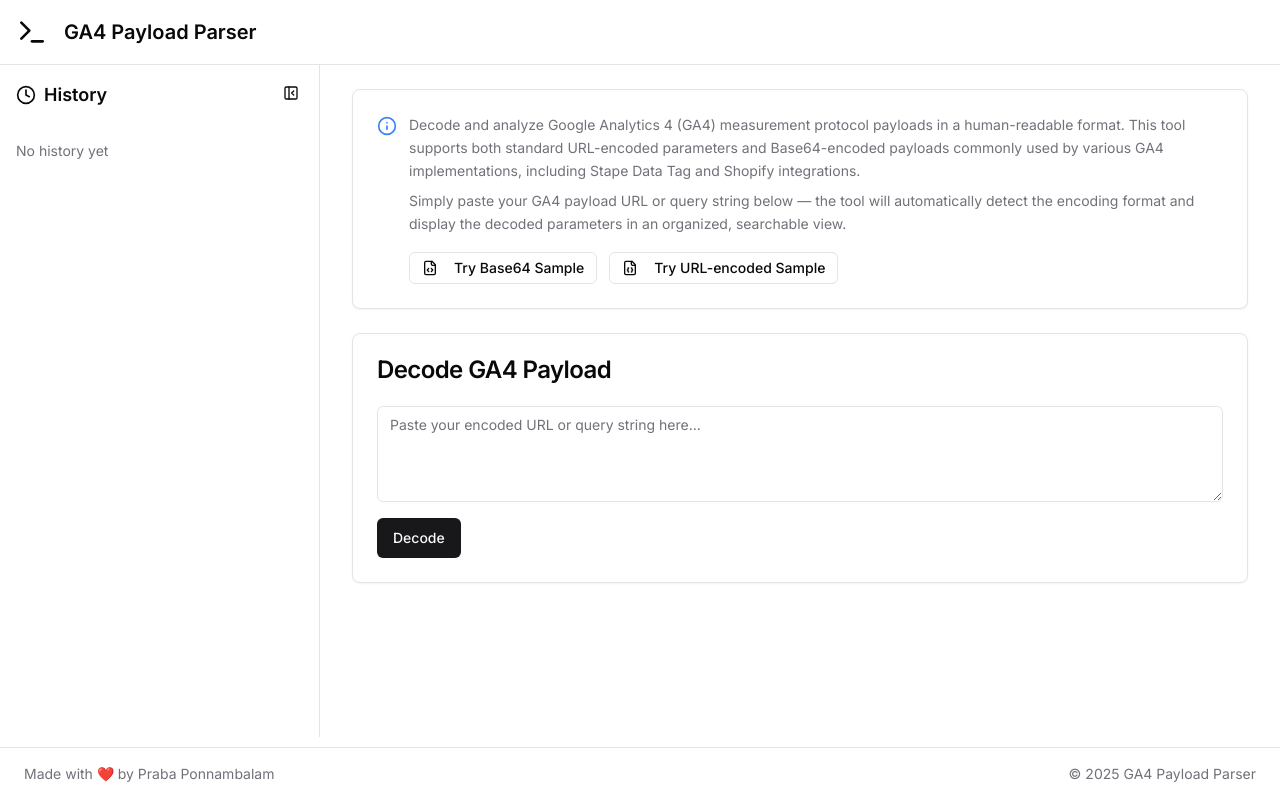
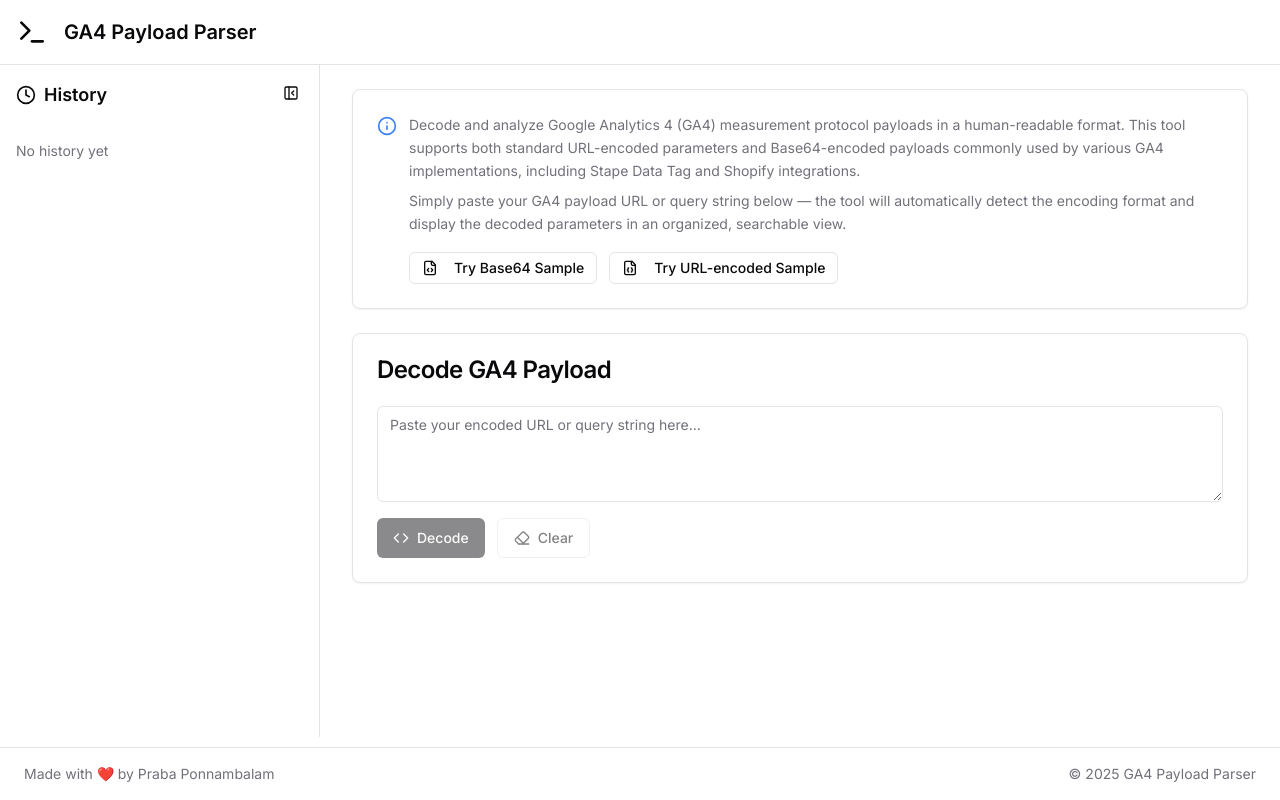
Before and after one commit to prabapro/ga4-payload-parser, a React (Vite) app: page / in a window 1280 px wide. Built offline with nearby package versions, Linux system fonts and the light colour scheme.

Commit message:
✨ feat: add clear button

```diff
--- a/src/components/features/decoder/DecoderInput.tsx
+++ b/src/components/features/decoder/DecoderInput.tsx
@@ -2,6 +2,7 @@
 import React from 'react';
 import { Button } from '@/components/ui/button';
 import { Textarea } from '@/components/ui/textarea';
+import { Eraser, Code } from 'lucide-react';
 import type { DecoderInputProps } from './types';
 
 export const DecoderInput: React.FC<DecoderInputProps> = ({
@@ -10,6 +11,10 @@
   onDecode,
   error,
 }) => {
+  const handleClear = () => {
+    onChange('');
+  };
+
   return (
     <div className="space-y-4">
       <Textarea
@@ -18,9 +23,22 @@
         placeholder="Paste your encoded URL or query string here..."
         className="min-h-24"
       />
-      <div className="flex items-center gap-4">
-        <Button variant="default" onClick={onDecode}>
+      <div className="flex items-center gap-3">
+        <Button
+          variant="default"
+          onClick={onDecode}
+          className="gap-2"
+          disabled={!value}>
+          <Code className="h-4 w-4" />
           Decode
+        </Button>
+        <Button
+          variant="outline"
+          onClick={handleClear}
+          className="gap-2"
+          disabled={!value}>
+          <Eraser className="h-4 w-4" />
+          Clear
         </Button>
         {error && <div className="text-red-500">{error}</div>}
       </div>
```
